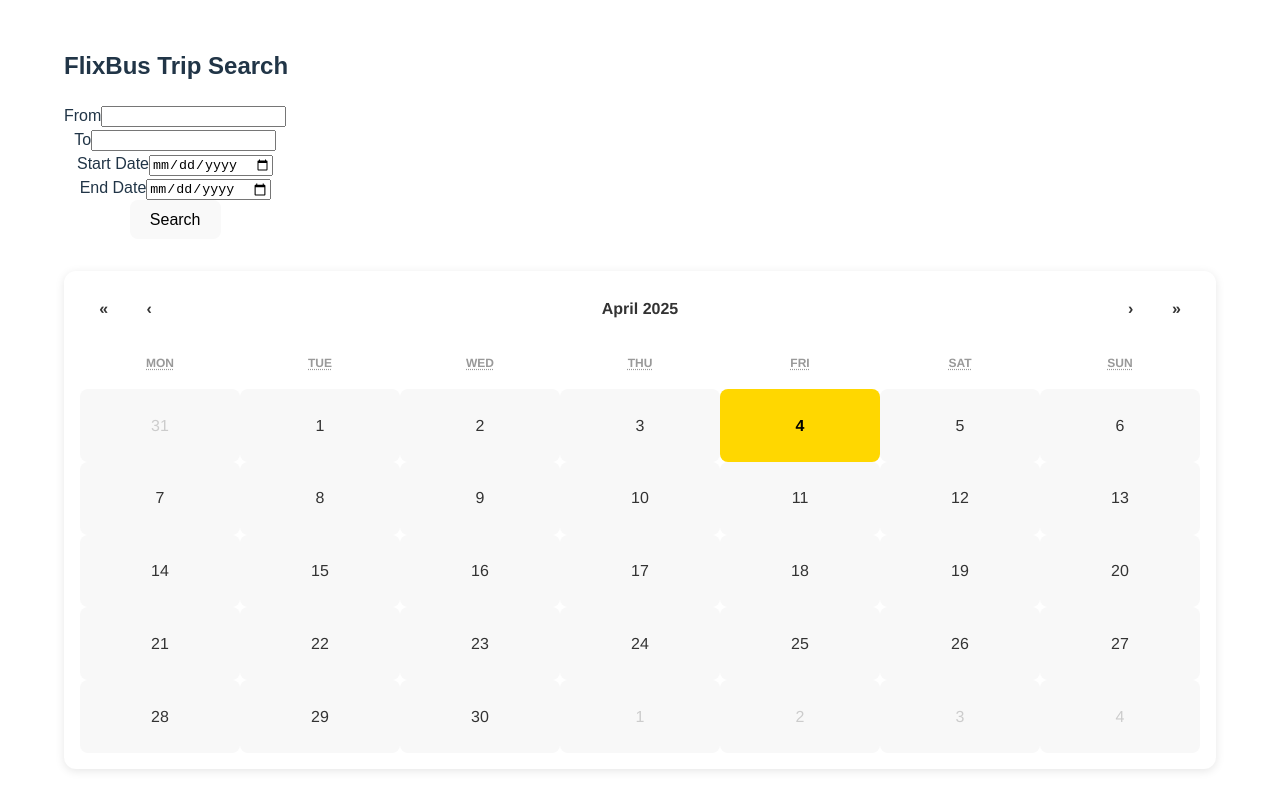
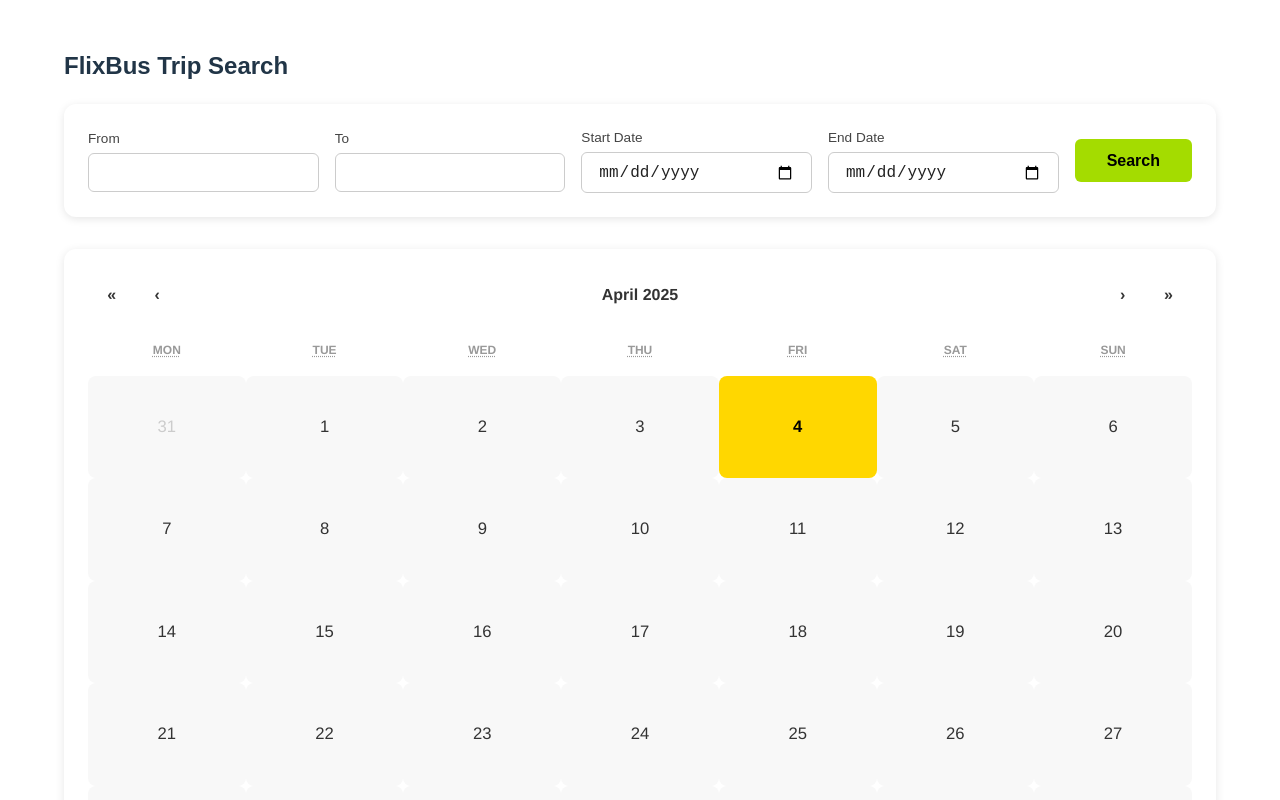
Before and after one commit to benzocode/flixbus-frontend, a React (Vite) app: page / in a window 1280 px wide. Shown: the top 800 px of the page. Built offline with nearby package versions, Linux system fonts and the light colour scheme.

Commit message:
Made a bunch of changes

```diff
--- a/src/App.css
+++ b/src/App.css
@@ -1,8 +1,8 @@
 #root {
-  max-width: 1480px;
+  max-width: none;
   margin: 0 auto;
   padding: 2rem;
-  text-align: center;
+  text-align: left;
 }
 
 .logo {
@@ -44,16 +44,17 @@
 /* Overall calendar wrapper */
 .react-calendar {
   width: 100%;
-  height: auto;
-  font-size: 1.5vw; /* responsive font size */
+  max-width: none;           /* remove the fixed cap */
+  font-size: 1.25rem;        /* make calendar font larger */
   background: white;
   font-family: 'Helvetica Neue', sans-serif;
   border: none;
-  padding: 1rem;
+  padding: 1.5rem;
   box-shadow: 0 2px 10px rgba(0, 0, 0, 0.1);
   border-radius: 12px;
   box-sizing: border-box;
 }
+
 
 /* Top nav: Month + arrows */
 .react-calendar__navigation {
@@ -87,7 +88,7 @@
 
 .react-calendar__tile {
   text-align: center;
-  padding: 1.6rem 0;
+  padding: 2.5rem 0;
   background: #f8f8f8;
   border-radius: 8px;
   font-weight: 500;
@@ -124,3 +125,61 @@
     font-size: 0.9rem;
   }
 }
+
+.form-container {
+  display: flex;
+  flex-wrap: wrap;
+  gap: 1rem;
+  align-items: center;
+  background-color: white;
+  padding: 1.5rem;
+  border-radius: 12px;
+  box-shadow: 0 2px 8px rgba(0, 0, 0, 0.1);
+  width: 100%;
+  max-width: 1200px;
+  box-sizing: border-box;
+}
+
+.form-group {
+  display: flex;
+  flex-direction: column;
+  flex: 1;
+  min-width: 180px;
+}
+
+.form-group label {
+  font-size: 0.85rem;
+  color: #444;
+  margin-bottom: 0.25rem;
+}
+
+.form-group input {
+  padding: 0.6rem 1rem;
+  border-radius: 6px;
+  border: 1px solid #ccc;
+  font-size: 1rem;
+  background-color: #fff;
+  color: #222; /* ✅ DARK TEXT COLOR */
+  transition: border 0.2s ease;
+}
+
+.form-group input:focus {
+  border-color: #61b140;
+  outline: none;
+}
+
+button.search-button {
+  background-color: #a4dc00;
+  border: none;
+  padding: 0.8rem 2rem;
+  font-size: 1rem;
+  border-radius: 6px;
+  color: black;
+  font-weight: 600;
+  cursor: pointer;
+  transition: background 0.2s ease;
+}
+
+button.search-button:hover {
+  background-color: #91c900;
+}
```
